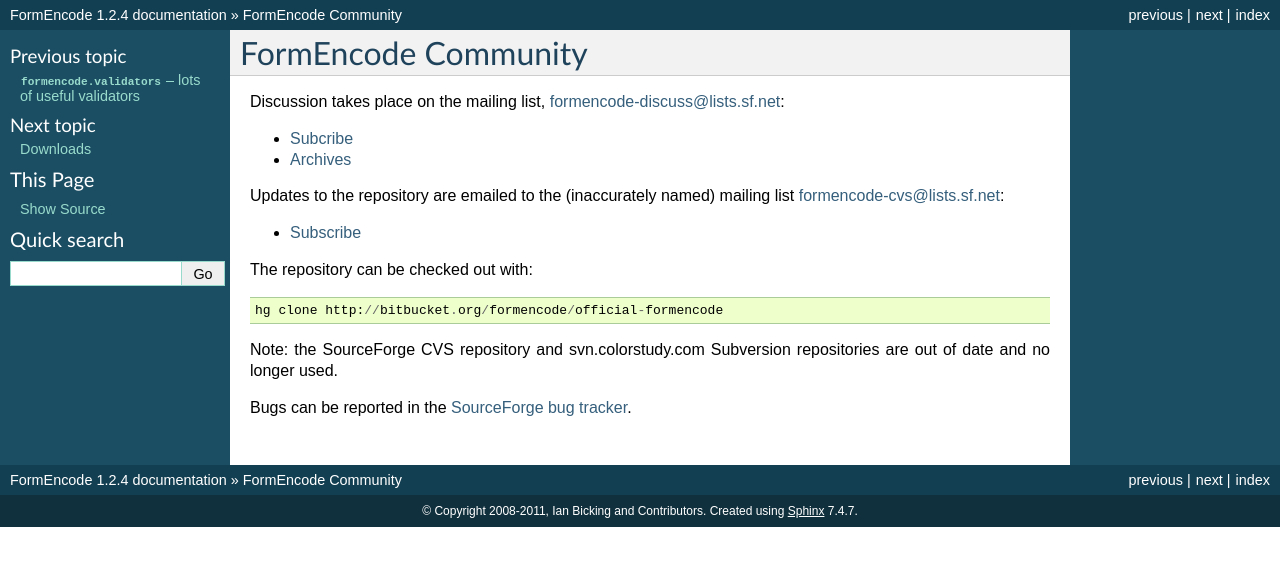
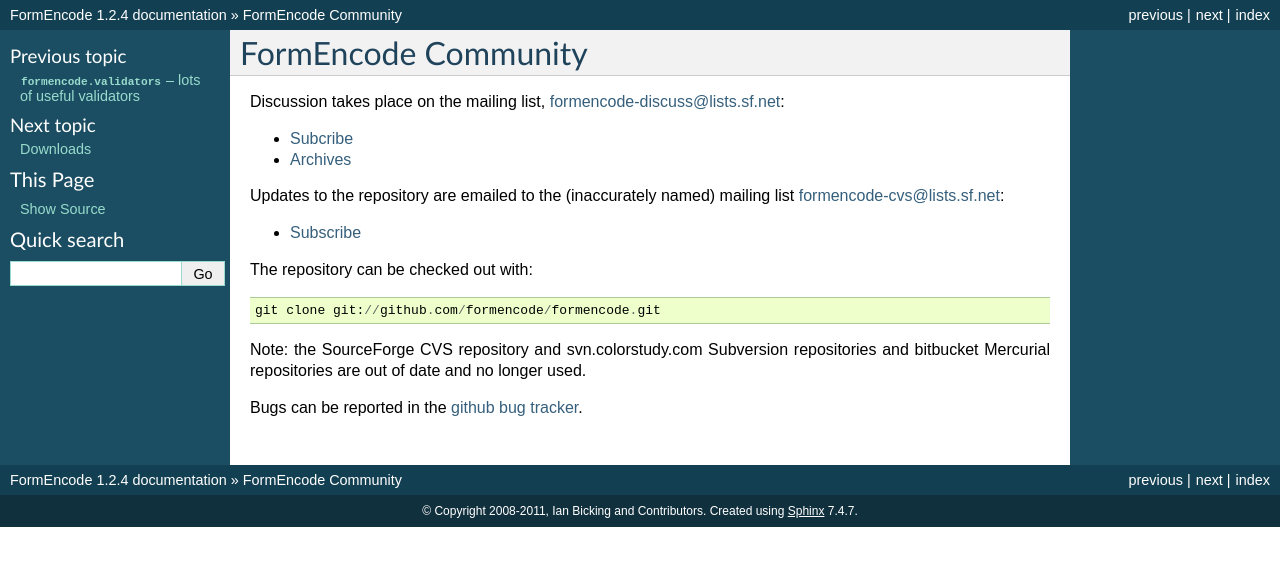
Before and after one commit to formencode/formencode, a Sphinx documentation site: the page built from docs/community.txt, in a window 1280 px wide. Shown: the top 566 px of the page. Built offline with Sphinx 7.4.7, drawn with Linux system fonts in a browser that asks for light colours; pages that are not in the unit, such as notebooks, are missing from menus.

Commit message:
Update docs with correct repo location

```diff
--- a/docs/community.txt
+++ b/docs/community.txt
@@ -18,10 +18,10 @@
 
 The repository can be checked out with::
 
-    hg clone http://bitbucket.org/formencode/official-formencode
+    git clone git://github.com/formencode/formencode.git
 
 Note: the SourceForge CVS repository and svn.colorstudy.com Subversion
-repositories are out of date and no longer used.
+repositories and bitbucket Mercurial repositories are out of date and no longer used.
 
-Bugs can be reported in the `SourceForge bug tracker
-<http://sourceforge.net/tracker/?atid=596416&group_id=91231&func=browse>`_.
+Bugs can be reported in the `github bug tracker
+<https://github.com/formencode/formencode/issues>`_.
```
